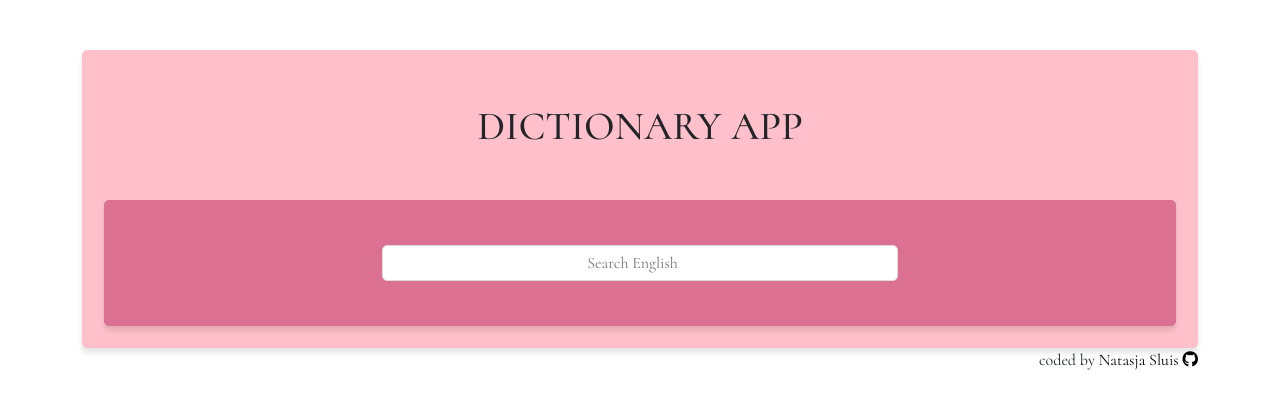
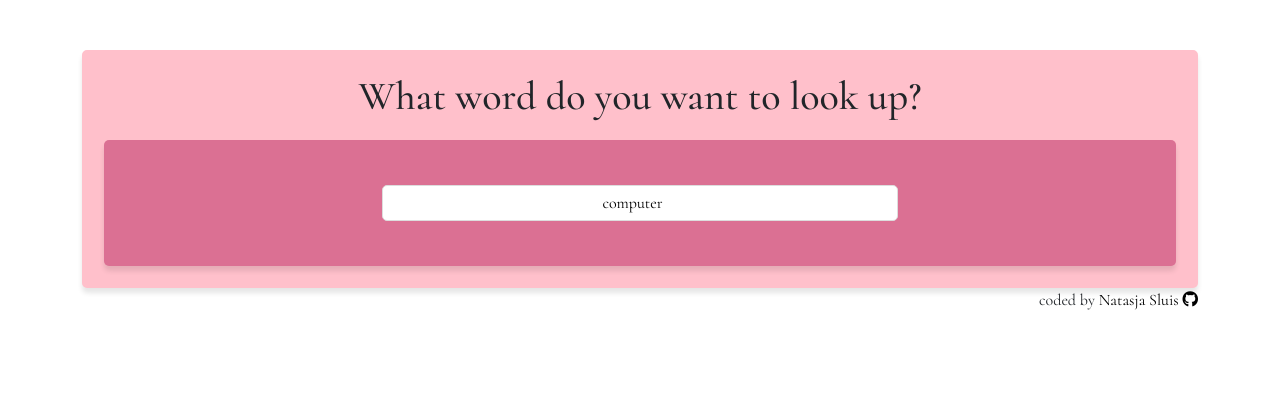
Before and after one commit to natasja-sluis/react-dictionary-project, a React (Create React App) app: page / in a window 1280 px wide. Shown: the top 408 px of the page. Built offline with nearby package versions, Linux system fonts and the light colour scheme; no server answers.

Commit message:
added styling

```diff
--- a/src/App.css
+++ b/src/App.css
@@ -12,8 +12,7 @@
 
 .Title {
   text-align: center;
-  margin: 50px;
-  text-transform: uppercase;
+  margin: 20px;
 }
 
 .Footer {
--- a/src/App.js
+++ b/src/App.js
@@ -5,7 +5,7 @@ function App() {
   return (
     <div className="container">
       <div className="app">
-        <h1 className="Title">Dictionary App</h1>
+        <h1 className="Title">What word do you want to look up?</h1>
         <Dictionary defaultKeyword="computer" />
       </div>
       <footer className="Footer">
--- a/src/Dictionary.js
+++ b/src/Dictionary.js
@@ -1,7 +1,7 @@
 import React, { useState } from "react";
 import axios from "axios";
+import Results from "./Results";
 
-import Results from "./Results";
 import "./Dictionary.css";
 
 export default function Dictionary(props) {
@@ -41,6 +41,7 @@ export default function Dictionary(props) {
           <form onSubmit={handleSubmit}>
             <input
               className="search"
+              defaultValue={props.defaultKeyword}
               placeholder="Search English"
               type="search"
               onChange={handleKeywordChange}
```
